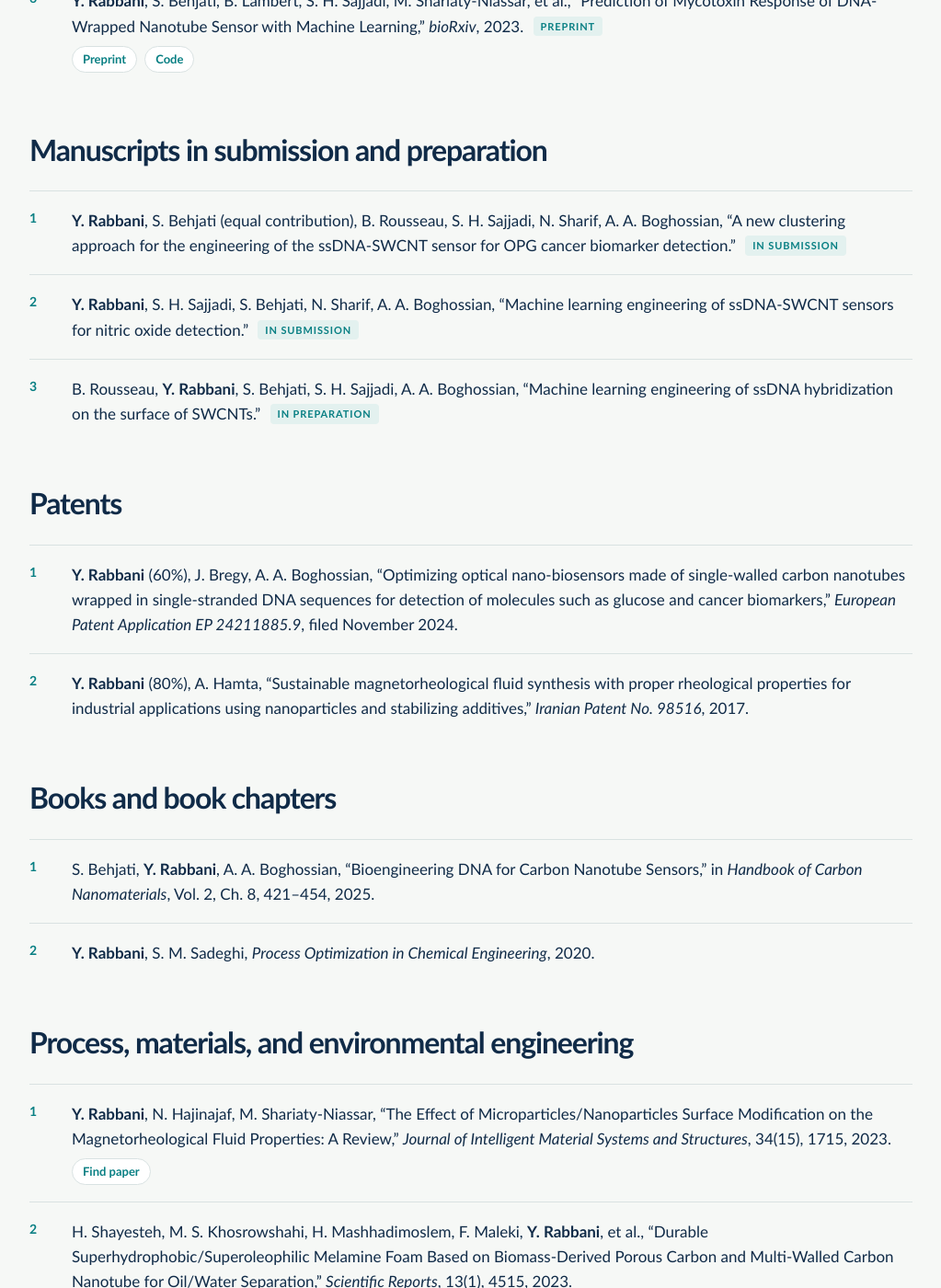
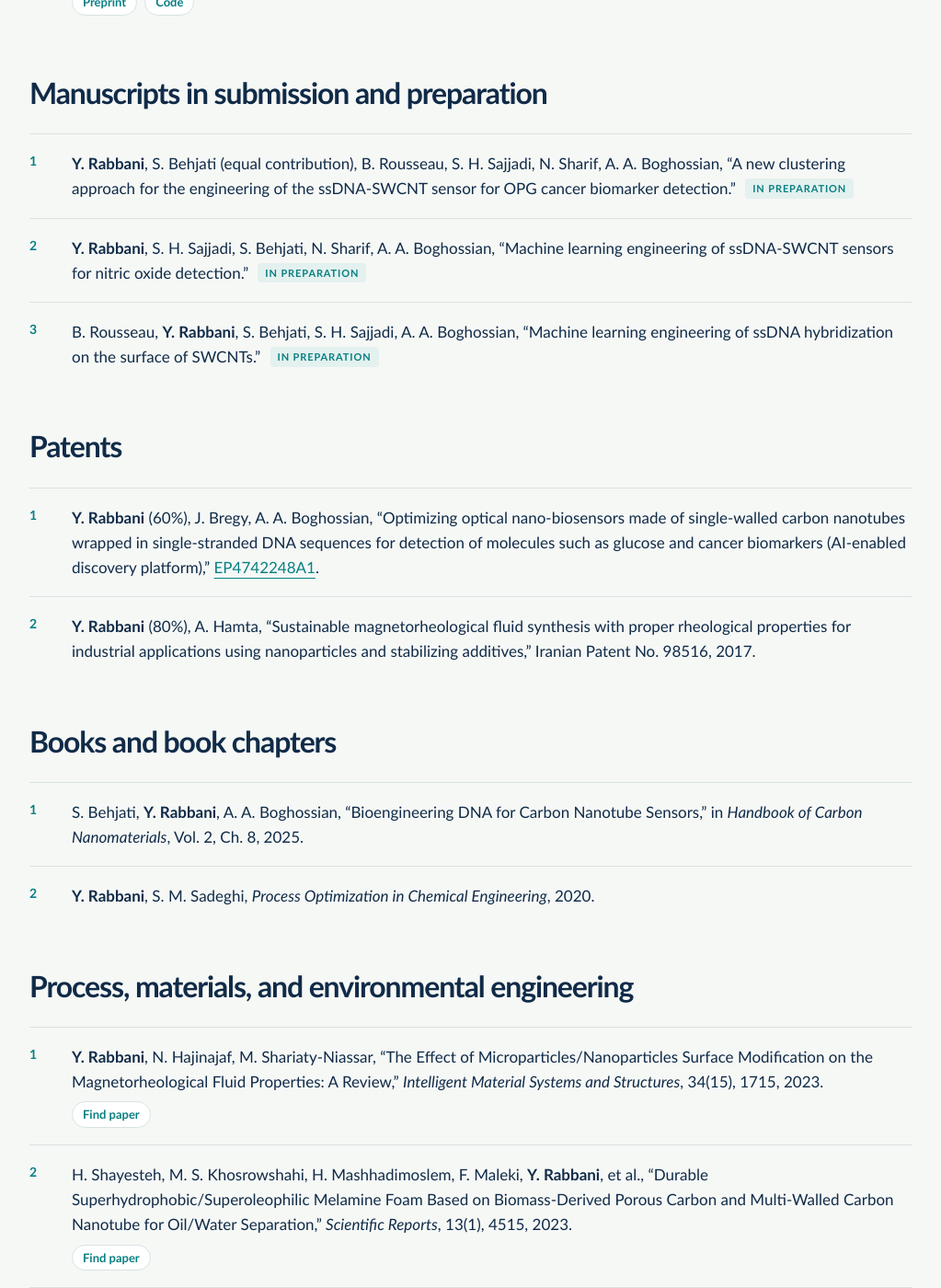
Before and after one commit to YahyaRabbani20/YahyaRabbani, a Jekyll site: the page built from _pages/publications.md, in a window 1280 px wide and 1400 px high, scrolled down 1472 px. Shown: the whole window at 92% size, without its empty margins (128-1151 px from the left). Built offline with Jekyll 4.4.1, drawn with Linux system fonts in a browser that asks for light colours; some of the changed text lies outside the part shown.

Commit message:
Add the Google Patents link to the first patent entry in the publications page.

```diff
--- a/_pages/publications.md
+++ b/_pages/publications.md
@@ -12,57 +12,55 @@ excerpt: "Publications, patents, and books by Yahya Rabbani on AI-guided nanobio
   <p class="keywords">Nanobiosensors<span>|</span>Machine learning<span>|</span>Materials engineering<span>|</span>Process modeling</p>
 </section>
 
-<p class="statement">My publications span two connected bodies of work: <strong>AI-guided design of DNA-wrapped carbon nanotube optical sensors</strong> at EPFL, and earlier research in <strong>chemical and process engineering</strong> on magnetorheological fluids, superhydrophobic materials, and microalgae bioprocesses — where <strong>machine-learning models</strong> were already part of how I connect experiments to prediction.</p>
+<p class="statement">My publications span two connected bodies of work: <strong>AI-guided design of DNA-wrapped carbon nanotube optical sensors</strong> at EPFL, and earlier research in <strong>chemical engineering, materials, and process systems</strong> across Iran and Europe.</p>
 
-
-
-<p class="note">Full and up-to-date record on <a href="https://scholar.google.com/citations?user=gk2vj4YAAAAJ&amp;hl=en">Google Scholar</a>. Code for the AI-guided discovery work is on <a href="https://github.com/YahyaRabbani20/AI-BioSense">GitHub</a>.</p>
+<p class="note">Full and up-to-date record on <a href="https://scholar.google.com/citations?user=gk2vj4YAAAAJ&hl=en">Google Scholar</a>. Code for the AI-guided discovery work is on <a href="https://github.com/YahyaRabbani20/AI-BioSense">GitHub</a>.</p>
 
 <h2>Nanobiosensors and machine learning</h2>
 <ol class="pub-list">
-  <li><strong>Y. Rabbani</strong>, J. Bregy, B. Rousseau, S. H. Sajjadi, L. De Benedittis, S. Behjati, M. Mouhib, S. Dehury, A. A. Boghossian, “Discovery of a DNA-based Optical Nanotube Sensor for Glucose Using Clustering and Deep Learning Algorithms,” <span class="venue">bioRxiv</span>, 2025. <span class="badge">Preprint</span>
+  <li><strong>Y. Rabbani</strong>, J. Bregy, B. Rousseau, S. H. Sajjadi, L. De Benedittis, S. Behjati, M. Mouhib, S. Dehury, A. A. Boghossian, “Discovery of a DNA-based Optical Nanotube Sensor for Glucose Using Clustering and Deep Learning,” <span class="venue">bioRxiv</span>, 2025.
     <div class="pub-links"><a href="https://doi.org/10.1101/2025.05.06.652529">Preprint</a><a href="https://github.com/YahyaRabbani20/AI-BioSense">Code</a></div>
   </li>
   <li>V. Zubkovs, L. Belcastro, S. H. Sajjadi, <strong>Y. Rabbani</strong>, A. Rastiniemi, …, S. Cattaneo, A. A. Boghossian, V. Basoli, “Development of an Electronics-Free Optical Sensor Using Single-Walled Carbon Nanotubes for Monitoring Nitric Oxide in Inflammatory Responses,” <span class="venue">Biosensors and Bioelectronics</span>, 293, 118092, 2026.
     <div class="pub-links"><a href="https://scholar.google.com/scholar?q=%22Development%20of%20an%20Electronics-Free%20Optical%20Sensor%20Using%20Single-Walled%20Carbon%20Nanotubes%20for%20Monitoring%20Nitric%20Oxide%20in%20Inflammatory%20Responses%22">Find paper</a></div>
   </li>
-  <li><strong>Y. Rabbani</strong>, A. A. Boghossian, “Advancements in the Surface Functionalization of Carbon Nanotubes for Optoelectronic Modulation and Sensing Applications,” <span class="venue">The Electrochemical Society Interface</span>, 2025. <span class="badge">Featured article</span>
+  <li><strong>Y. Rabbani</strong>, A. A. Boghossian, “Advancements in the Surface Functionalization of Carbon Nanotubes for Optoelectronic Modulation and Sensing Applications,” <span class="venue">The Electrochemical Society Interface</span>, 2025.
     <div class="pub-links"><a href="https://scholar.google.com/scholar?q=%22Advancements%20in%20the%20Surface%20Functionalization%20of%20Carbon%20Nanotubes%20for%20Optoelectronic%20Modulation%20and%20Sensing%20Applications%22">Find paper</a></div>
   </li>
-  <li>S. Behjati, L. Huang, B. Rousseau, <strong>Y. Rabbani</strong>, H. Wang, S. Dehury, R. Di Costanzo, S. H. Sajjadi, D. Constam, A. A. Boghossian, “Enabling pH resilience of an optical glutathione sensor by distinguishing enthalpy- and entropy-driven interactions,” <span class="venue">Small Methods</span>, 2025. <span class="badge">Under review</span>
+  <li>S. Behjati, L. Huang, B. Rousseau, <strong>Y. Rabbani</strong>, H. Wang, S. Dehury, R. Di Costanzo, S. H. Sajjadi, D. Constam, A. A. Boghossian, “Enabling pH resilience of an optical glutathione sensor by distinguishing enthalpy- and entropy-driven interactions,” <span class="venue">Small Methods</span>, 2025.
     <div class="pub-links"></div>
   </li>
   <li>S. H. Sajjadi, S. J. Wu, <strong>Y. Rabbani</strong>, V. Zubkovs, H. Ahmadzadeh, et al., “Micropreparative Gel Electrophoresis for Purification of Nanoscale Bioconjugates,” <span class="venue">Bioconjugate Chemistry</span>, 35(2), 154–163, 2024.
     <div class="pub-links"><a href="https://scholar.google.com/scholar?q=%22Micropreparative%20Gel%20Electrophoresis%20for%20Purification%20of%20Nanoscale%20Bioconjugates%22">Find paper</a></div>
   </li>
-  <li><strong>Y. Rabbani</strong>, S. Behjati, B. Lambert, S. H. Sajjadi, M. Shariaty-Niassar, et al., “Prediction of Mycotoxin Response of DNA-Wrapped Nanotube Sensor with Machine Learning,” <span class="venue">bioRxiv</span>, 2023. <span class="badge">Preprint</span>
+  <li><strong>Y. Rabbani</strong>, S. Behjati, B. Lambert, S. H. Sajjadi, M. Shariaty-Niassar, et al., “Prediction of Mycotoxin Response of DNA-Wrapped Nanotube Sensor with Machine Learning,” <span class="venue">bioRxiv</span>, 2023.
     <div class="pub-links"><a href="https://doi.org/10.1101/2023.09.07.556334">Preprint</a><a href="https://github.com/YahyaRabbani20/ML-Models-Opticalsensor-Mycotoxin-Detection">Code</a></div>
   </li>
 </ol>
 
 <h2>Manuscripts in submission and preparation</h2>
 <ol class="pub-list">
-  <li><strong>Y. Rabbani</strong>, S. Behjati (equal contribution), B. Rousseau, S. H. Sajjadi, N. Sharif, A. A. Boghossian, “A new clustering approach for the engineering of the ssDNA-SWCNT sensor for OPG cancer biomarker detection.” <span class="badge">In submission</span></li>
-  <li><strong>Y. Rabbani</strong>, S. H. Sajjadi, S. Behjati, N. Sharif, A. A. Boghossian, “Machine learning engineering of ssDNA-SWCNT sensors for nitric oxide detection.” <span class="badge">In submission</span></li>
+  <li><strong>Y. Rabbani</strong>, S. Behjati (equal contribution), B. Rousseau, S. H. Sajjadi, N. Sharif, A. A. Boghossian, “A new clustering approach for the engineering of the ssDNA-SWCNT sensor for OPG cancer biomarker detection.” <span class="badge">In preparation</span></li>
+  <li><strong>Y. Rabbani</strong>, S. H. Sajjadi, S. Behjati, N. Sharif, A. A. Boghossian, “Machine learning engineering of ssDNA-SWCNT sensors for nitric oxide detection.” <span class="badge">In preparation</span></li>
   <li>B. Rousseau, <strong>Y. Rabbani</strong>, S. Behjati, S. H. Sajjadi, A. A. Boghossian, “Machine learning engineering of ssDNA hybridization on the surface of SWCNTs.” <span class="badge">In preparation</span></li>
 </ol>
 
 <h2>Patents</h2>
 <ol class="pub-list">
-  <li><strong>Y. Rabbani</strong> (60%), J. Bregy, A. A. Boghossian, “Optimizing optical nano-biosensors made of single-walled carbon nanotubes wrapped in single-stranded DNA sequences for detection of molecules such as glucose and cancer biomarkers,” <span class="venue">European Patent Application EP 24211885.9</span>, filed November 2024.</li>
-  <li><strong>Y. Rabbani</strong> (80%), A. Hamta, “Sustainable magnetorheological fluid synthesis with proper rheological properties for industrial applications using nanoparticles and stabilizing additives,” <span class="venue">Iranian Patent No. 98516</span>, 2017.</li>
+  <li><strong>Y. Rabbani</strong> (60%), J. Bregy, A. A. Boghossian, “Optimizing optical nano-biosensors made of single-walled carbon nanotubes wrapped in single-stranded DNA sequences for detection of molecules such as glucose and cancer biomarkers (AI-enabled discovery platform),” <a href="https://patents.google.com/patent/EP4742248A1/en?q=(Yahya+rabbani)&oq=Yahya+rabbani">EP4742248A1</a>.</li>
+  <li><strong>Y. Rabbani</strong> (80%), A. Hamta, “Sustainable magnetorheological fluid synthesis with proper rheological properties for industrial applications using nanoparticles and stabilizing additives,” Iranian Patent No. 98516, 2017.</li>
 </ol>
 
 <h2>Books and book chapters</h2>
 <ol class="pub-list">
-  <li>S. Behjati, <strong>Y. Rabbani</strong>, A. A. Boghossian, “Bioengineering DNA for Carbon Nanotube Sensors,” in <span class="venue">Handbook of Carbon Nanomaterials</span>, Vol. 2, Ch. 8, 421–454, 2025.</li>
+  <li>S. Behjati, <strong>Y. Rabbani</strong>, A. A. Boghossian, “Bioengineering DNA for Carbon Nanotube Sensors,” in <span class="venue">Handbook of Carbon Nanomaterials</span>, Vol. 2, Ch. 8, 2025.</li>
   <li><strong>Y. Rabbani</strong>, S. M. Sadeghi, <span class="venue">Process Optimization in Chemical Engineering</span>, 2020.</li>
 </ol>
 
 <h2>Process, materials, and environmental engineering</h2>
 <ol class="pub-list">
-  <li><strong>Y. Rabbani</strong>, N. Hajinajaf, M. Shariaty-Niassar, “The Effect of Microparticles/Nanoparticles Surface Modification on the Magnetorheological Fluid Properties: A Review,” <span class="venue">Journal of Intelligent Material Systems and Structures</span>, 34(15), 1715, 2023.
-    <div class="pub-links"><a href="https://scholar.google.com/scholar?q=%22The%20Effect%20of%20Microparticles%2FNanoparticles%20Surface%20Modification%20on%20the%20Magnetorheological%20Fluid%20Properties%3A%20A%20Review%22">Find paper</a></div>
+  <li><strong>Y. Rabbani</strong>, N. Hajinajaf, M. Shariaty-Niassar, “The Effect of Microparticles/Nanoparticles Surface Modification on the Magnetorheological Fluid Properties: A Review,” <span class="venue">Intelligent Material Systems and Structures</span>, 34(15), 1715, 2023.
+    <div class="pub-links"><a href="https://scholar.google.com/scholar?q=%22The%20Effect%20of%20Microparticles%2FNanoparticles%20Surface%20Modification%20on%20the%20Magnetorheological%20Fluid%20Properties%20A%20Review%22">Find paper</a></div>
   </li>
   <li>H. Shayesteh, M. S. Khosrowshahi, H. Mashhadimoslem, F. Maleki, <strong>Y. Rabbani</strong>, et al., “Durable Superhydrophobic/Superoleophilic Melamine Foam Based on Biomass-Derived Porous Carbon and Multi-Walled Carbon Nanotube for Oil/Water Separation,” <span class="venue">Scientific Reports</span>, 13(1), 4515, 2023.
     <div class="pub-links"><a href="https://scholar.google.com/scholar?q=%22Durable%20Superhydrophobic%2FSuperoleophilic%20Melamine%20Foam%20Based%20on%20Biomass-Derived%20Porous%20Carbon%20and%20Multi-Walled%20Carbon%20Nanotube%20for%20Oil%2FWater%20Separation%22">Find paper</a></div>
@@ -88,7 +86,7 @@ excerpt: "Publications, patents, and books by Yahya Rabbani on AI-guided nanobio
   <li><strong>Y. Rabbani</strong>, N. Hajinajaf, O. Tavakoli, “An Experimental Study on Stability and Rheological Properties of Magnetorheological Fluid Using Iron Nanoparticle Core–Shell Structured by Cellulose,” <span class="venue">Journal of Thermal Analysis and Calorimetry</span>, 135, 1687–1697, 2019.
     <div class="pub-links"><a href="https://scholar.google.com/scholar?q=%22An%20Experimental%20Study%20on%20Stability%20and%20Rheological%20Properties%20of%20Magnetorheological%20Fluid%20Using%20Iron%20Nanoparticle%20Core%E2%80%93Shell%20Structured%20by%20Cellulose%22">Find paper</a></div>
   </li>
-  <li><strong>Y. Rabbani</strong>, M. Shirvani, S. H. Hashemabadi, M. Keshavarz, “Application of Artificial Neural Networks and Support Vector Regression Modeling in Prediction of Magnetorheological Fluid Rheometry,” <span class="venue">Colloids and Surfaces A: Physicochemical and Engineering Aspects</span>, 520, 268–278, 2017.
+  <li><strong>Y. Rabbani</strong>, M. Shirvani, S. H. Hashemabadi, M. Keshavarz, “Application of Artificial Neural Networks and Support Vector Regression Modeling in Prediction of Magnetorheological Fluid Rheometry,” <span class="venue">Colloids and Surfaces A</span>, 520, 268–278, 2017.
     <div class="pub-links"><a href="https://scholar.google.com/scholar?q=%22Application%20of%20Artificial%20Neural%20Networks%20and%20Support%20Vector%20Regression%20Modeling%20in%20Prediction%20of%20Magnetorheological%20Fluid%20Rheometry%22">Find paper</a></div>
   </li>
   <li><strong>Y. Rabbani</strong>, M. Ashtiani, S. H. Hashemabadi, “An Experimental Study on the Effects of Temperature and Magnetic Field Strength on the Magnetorheological Fluid Stability and MR Effect,” <span class="venue">Soft Matter</span>, 11(22), 4453–4460, 2015.
@@ -99,7 +97,7 @@ excerpt: "Publications, patents, and books by Yahya Rabbani on AI-guided nanobio
 <h2>Selected conference presentations</h2>
 <ol class="pub-list">
   <li>“Designing Optical Nanobiosensors for Glucose Detection Based on Clustering and Deep Learning,” <span class="venue">Biomedical Photonics Network Meeting</span>, Zürich, Switzerland, 2024.</li>
-  <li>“Prediction of mycotoxin response of DNA-wrapped nanotube sensor with machine learning,” <span class="venue">Swiss Symposium in Point-of-Care Diagnostics</span>, Zürich, 2024; <span class="venue">ChemOnTubes</span>, Strasbourg, 2024; <span class="venue">243rd and 244th ECS Meetings</span>, 2023; <span class="venue">Swiss Chemical Society</span>, Zürich, 2022.</li>
+  <li>“Prediction of mycotoxin response of DNA-wrapped nanotube sensor with machine learning,” <span class="venue">Swiss Symposium in Point-of-Care Diagnostics</span>, Zürich, 2024; <span class="badge">Selected talk</span></li>
   <li>“Directed Evolution and Machine Learning for Improved ssDNA-SWCNT Sensor for Nitric Oxide Detection,” <span class="venue">244th ECS Meeting</span>, 2023. <span class="badge">Invited</span></li>
   <li>“Engineering pH Resilience in Optical Nanotube Sensors for Biomedical Applications,” <span class="venue">245th ECS Meeting</span>, San Francisco, 2024.</li>
   <li>“CFD-DEM Simulation of Magnetorheological Fluids,” <span class="venue">15th International Conference on Electrorheological Fluids and Magnetorheological Suspensions</span>, Incheon, Korea, 2016.</li>
```
